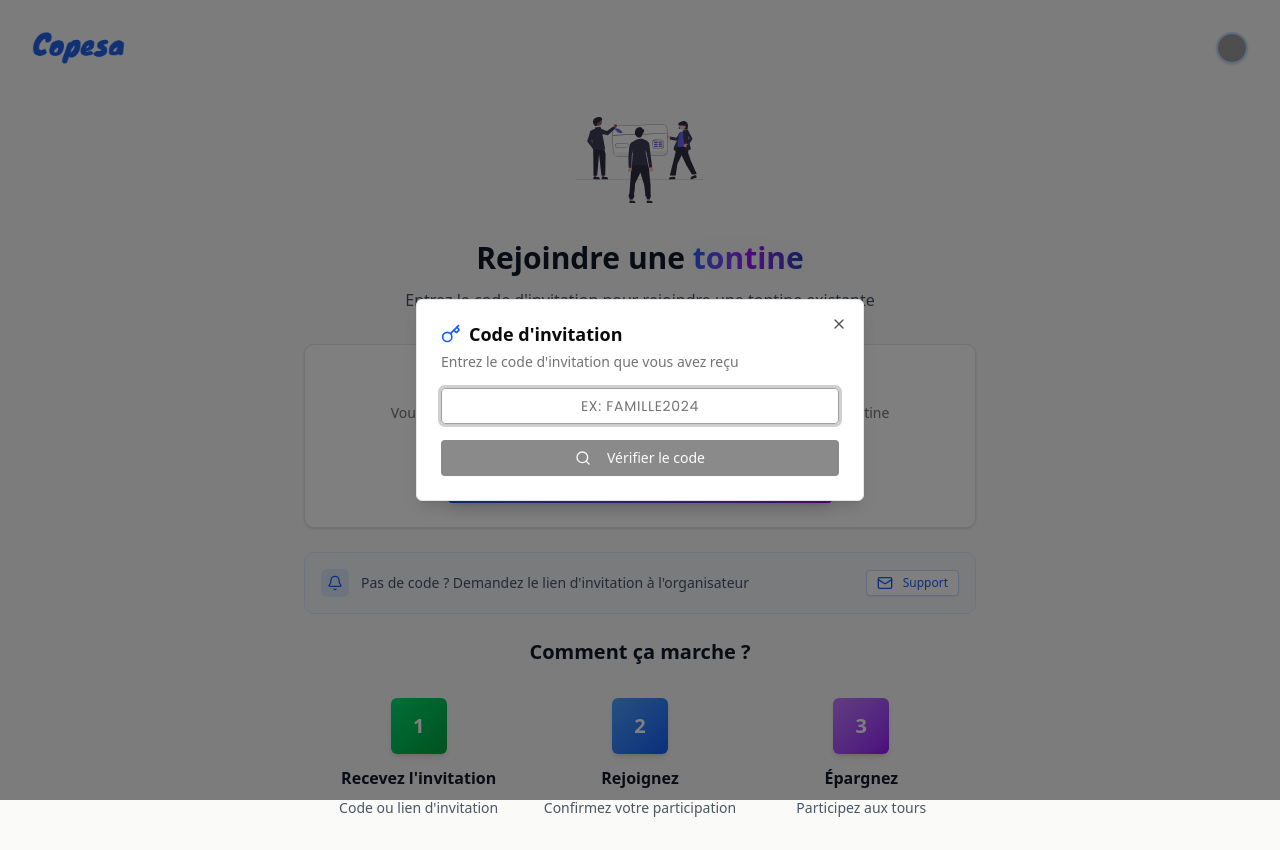
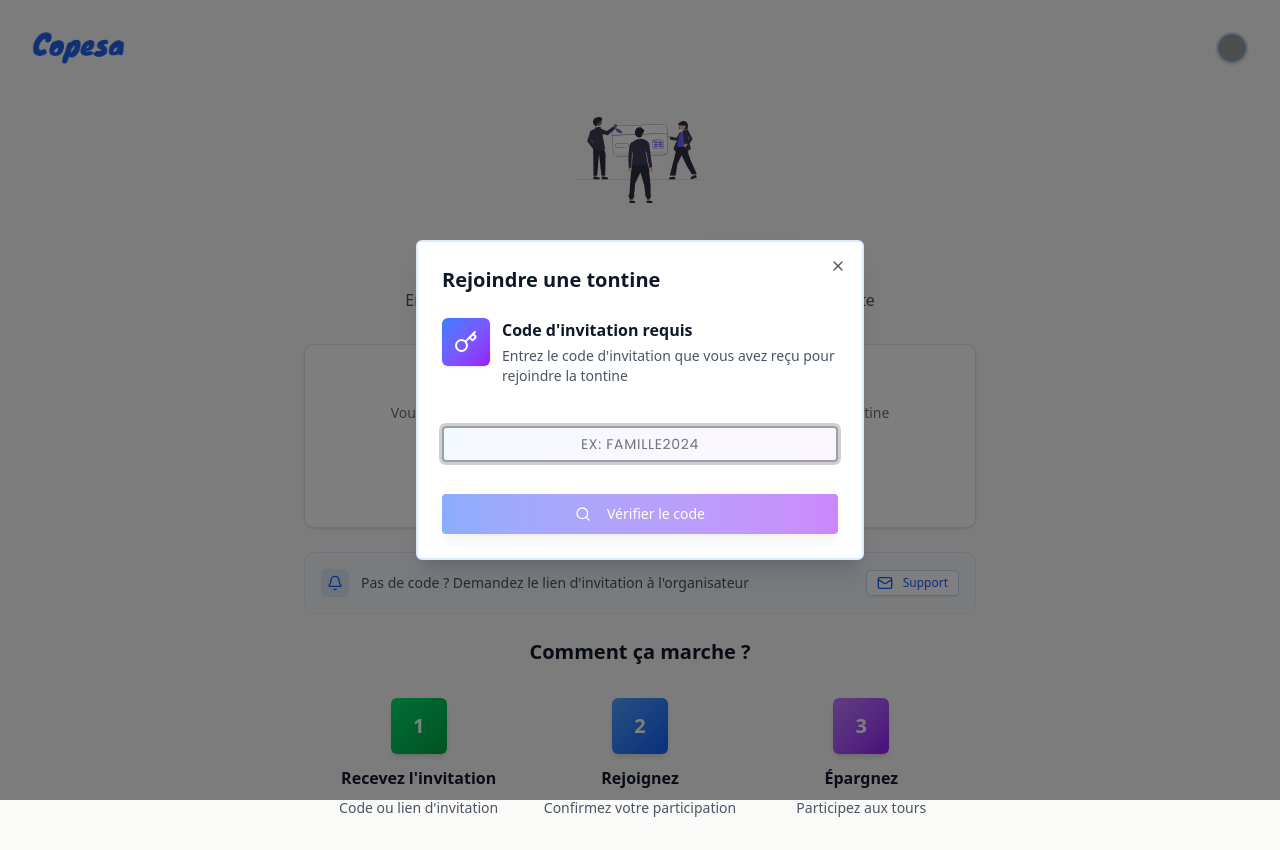
Before and after one commit to rpams/tontine-web, a Next.js app: page /tontines in a window 1280 px wide. Both pictures are taken after a click on the button "Rejoindre une tontine". Built offline with nearby package versions, Linux system fonts and the light colour scheme; grey boxes are pictures that could not be loaded.

Commit message:
update code verification modal ui and process

```diff
--- a/app/tontines/page.tsx
+++ b/app/tontines/page.tsx
@@ -186,20 +186,28 @@ function TontineContent() {
                     <span className="font-medium">Rejoindre une tontine</span>
                   </Button>
                 </DialogTrigger>
-                  <DialogContent className="sm:max-w-md">
+                  <DialogContent className="sm:max-w-md bg-white border-2 border-blue-100 shadow-xl">
                   {!isSuccess ? (
                     <>
-                      <DialogHeader>
-                        <DialogTitle className="flex items-center">
-                          <Key className="w-5 h-5 mr-2 text-blue-600" />
-                          Code d'invitation
+                      <DialogHeader className="pb-4">
+                        <DialogTitle className="text-xl font-bold text-gray-900 font-poppins text-left mb-4">
+                          Rejoindre une tontine
                         </DialogTitle>
-                        <DialogDescription>
-                          Entrez le code d'invitation que vous avez reçu
-                        </DialogDescription>
+                        <div className="flex items-start space-x-3">
+                          <div className="w-12 h-12 bg-gradient-to-br from-blue-500 to-purple-600 rounded-lg flex items-center justify-center shadow-sm flex-shrink-0">
+                            <Key className="w-6 h-6 text-white" />
+                          </div>
+                          <div className="flex-1">
+                            <h3 className="font-semibold text-gray-900 mb-1">Code d'invitation requis</h3>
+                            <p className="text-sm text-gray-600">
+                              Entrez le code d'invitation que vous avez reçu pour rejoindre la tontine
+                            </p>
+                          </div>
+                        </div>
                       </DialogHeader>
-                      <div className="space-y-4">
+                      <div className="space-y-4 py-2">
                         <div>
+                          <div className="relative">
                             <Input
                               placeholder="Ex: FAMILLE2024"
                               value={inviteCode}
@@ -208,38 +216,44 @@ function TontineContent() {
                                 setError("");
                               }}
                               onKeyPress={handleKeyPress}
-                            className={`text-center font-mono text-lg tracking-wider uppercase ${
-                              error ? "border-red-500 focus:border-red-500 focus:ring-red-500" : ""
+                              className={`text-center font-mono text-lg tracking-wider uppercase bg-white/70 border-2 transition-all duration-200 focus:ring-4 focus:ring-blue-100 ${
+                                error ? "border-red-500 focus:border-red-500 focus:ring-red-100" : "border-blue-200 focus:border-blue-400"
                               }`}
                               maxLength={20}
+                              autoFocus={false}
+                              onBlur={isLoading ? (e) => e.target.blur() : undefined}
+                              disabled={isLoading}
                             />
+                            <div className="absolute inset-0 bg-gradient-to-r from-blue-500/5 to-purple-500/5 rounded-md pointer-events-none"></div>
+                          </div>
                           {error && (
-                            <div className="mt-2 p-3 bg-red-50 border border-red-200 rounded-md">
+                            <div className="mt-3 p-4 bg-gradient-to-r from-red-50 to-red-100/50 border-2 border-red-200 rounded-lg shadow-sm">
                               <div className="flex items-center">
-                                <div className="w-4 h-4 border-2 border-red-500 rounded-full flex items-center justify-center mr-2">
-                                  <span className="text-red-500 text-xs font-bold">!</span>
+                                <div className="w-5 h-5 bg-red-500 rounded-full flex items-center justify-center mr-3 flex-shrink-0">
+                                  <span className="text-white text-xs font-bold">!</span>
                                 </div>
-                                <p className="text-sm text-red-700">{error}</p>
+                                <p className="text-sm text-red-700 font-medium">{error}</p>
                               </div>
                             </div>
                           )}
                         </div>
                       </div>
-                      <DialogFooter className="sm:justify-center">
+                      <DialogFooter className="sm:justify-center pt-2">
                         <Button
                           onClick={handleVerifyCode}
                           disabled={!inviteCode || isLoading}
-                          className="w-full"
+                          className="w-full bg-gradient-to-r from-blue-600 to-purple-600 hover:from-blue-700 hover:to-purple-700 shadow-lg transform hover:scale-[1.02] transition-all duration-200 text-white font-medium"
+                          size="lg"
                         >
                           {isLoading ? (
                             <>
-                              <div className="w-4 h-4 border-2 border-white border-t-transparent rounded-full animate-spin mr-2" />
-                              Vérification...
+                              <div className="w-5 h-5 border-2 border-white/30 border-t-white rounded-full animate-spin mr-2" />
+                              <span>Vérification en cours...</span>
                             </>
                           ) : (
                             <>
-                              <Search className="w-4 h-4 mr-2" />
-                              Vérifier le code
+                              <Search className="w-5 h-5 mr-2" />
+                              <span>Vérifier le code</span>
                             </>
                           )}
                         </Button>
@@ -247,50 +261,62 @@ function TontineContent() {
                     </>
                   ) : (
                     <>
-                      <DialogHeader>
-                        <DialogTitle className="flex items-center text-green-600">
-                          <CheckCircle className="w-5 h-5 mr-2" />
-                          Code valide !
+                      <DialogHeader className="pb-4">
+                        <DialogTitle className="text-xl font-bold text-gray-900 font-poppins text-left mb-4">
+                          Tontine trouvée !
                         </DialogTitle>
-                        <DialogDescription>
+                        <div className="flex items-start space-x-3">
+                          <div className="w-12 h-12 bg-gradient-to-br from-green-500 to-emerald-600 rounded-lg flex items-center justify-center shadow-sm flex-shrink-0">
+                            <CheckCircle className="w-6 h-6 text-white" />
+                          </div>
+                          <div className="flex-1">
+                            <h3 className="font-semibold text-green-900 mb-1">Code validé avec succès</h3>
+                            <p className="text-sm text-gray-600">
                               Vous pouvez maintenant rejoindre cette tontine
-                        </DialogDescription>
+                            </p>
+                          </div>
+                        </div>
                       </DialogHeader>
-                      <div className="space-y-4">
-                        <div className="bg-green-50 border border-green-200 rounded-lg p-5 shadow-sm">
-                          <div className="flex items-center justify-between">
-                            <div className="flex-1">
-                              <h3 className="font-semibold text-green-900 mb-2 font-poppins">{tontineDetails?.name}</h3>
-                              <div className="space-y-1.5">
-                                <div className="flex items-center text-sm text-green-700">
-                                  <div className="w-5 h-5 bg-green-100 rounded-md flex items-center justify-center mr-2.5">
+                      <div className="py-2">
+                        <div className="bg-green-50 border border-green-200 rounded-lg p-4">
+                          <div className="flex items-center justify-between mb-3">
+                            <h4 className="font-semibold text-green-900 font-poppins">{tontineDetails?.name}</h4>
+                            <div className="w-8 h-8 bg-green-100 rounded-lg flex items-center justify-center">
+                              <Users className="w-4 h-4 text-green-600" />
+                            </div>
+                          </div>
+                          <div className="grid grid-cols-2 gap-3 text-sm">
+                            <div className="flex items-center text-green-700">
+                              <div className="w-6 h-6 bg-green-100 rounded-md flex items-center justify-center mr-2">
                                 <Users className="w-3 h-3 text-green-600" />
                               </div>
                               <span className="font-medium">{tontineDetails?.participants}</span>
                               <span className="ml-1">participants</span>
                             </div>
-                                <div className="flex items-center text-sm text-green-700">
-                                  <div className="w-5 h-5 bg-green-100 rounded-md flex items-center justify-center mr-2.5">
+                            <div className="flex items-center text-green-700">
+                              <div className="w-6 h-6 bg-green-100 rounded-md flex items-center justify-center mr-2">
                                 <DollarSign className="w-3 h-3 text-green-600" />
                               </div>
                               <span className="font-medium">{tontineDetails?.amount}</span>
-                                  <span className="ml-1">par tour</span>
-                                </div>
-                              </div>
-                            </div>
-                            <div className="w-14 h-14 bg-green-100 rounded-xl flex items-center justify-center ml-4">
-                              <Users className="w-7 h-7 text-green-600" />
                             </div>
                           </div>
                         </div>
                       </div>
-                      <DialogFooter className="sm:justify-center space-x-2">
-                        <Button variant="outline" onClick={resetDialog}>
+                      <DialogFooter className="sm:justify-center space-x-3 pt-2">
+                        <Button
+                          variant="outline"
+                          onClick={resetDialog}
+                          className="border-gray-300 hover:bg-gray-50"
+                        >
                           Annuler
                         </Button>
-                        <Button onClick={handleJoinTontine} className="flex-1">
-                          <ExternalLink className="w-4 h-4 mr-2" />
-                          Ouvrir
+                        <Button
+                          onClick={handleJoinTontine}
+                          className="flex-1 bg-gradient-to-r from-green-600 to-emerald-600 hover:from-green-700 hover:to-emerald-700 shadow-lg transform hover:scale-[1.02] transition-all duration-200 text-white font-medium"
+                          size="lg"
+                        >
+                          <ExternalLink className="w-5 h-5 mr-2" />
+                          <span>Rejoindre maintenant</span>
                         </Button>
                       </DialogFooter>
                     </>
```
Lines whose indentation alone changed are shown as unchanged.
